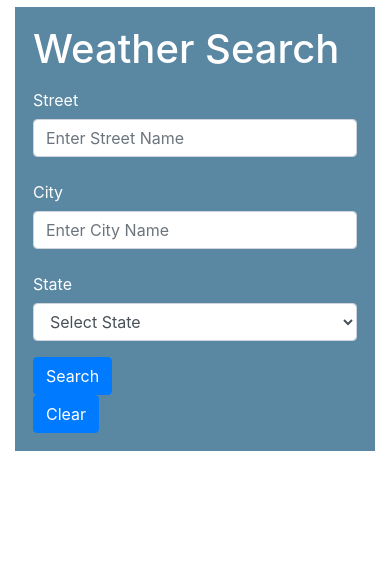
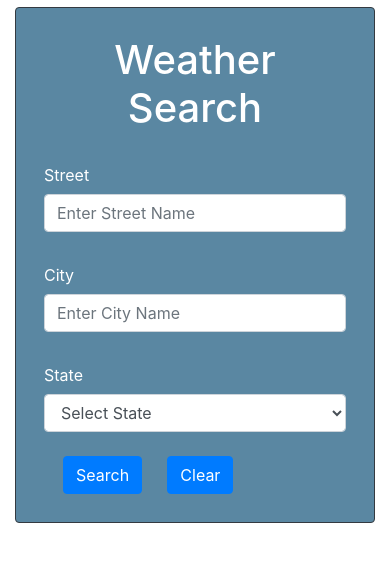
Before and after one commit to pputra/weather-search-web, an Angular app in the folder client/: page / in a window 390 px wide. Shown: the top 562 px of the page. Built offline with nearby package versions, Linux system fonts and the light colour scheme.

Commit message:
feat: responsive design for search form

```diff
--- a/client/src/app/weather-search-form/weather-search-form.component.html
+++ b/client/src/app/weather-search-form/weather-search-form.component.html
@@ -1,11 +1,12 @@
-<div id="search-form" class="text-white">
-  <h1>Weather Search</h1>
+<div id="search-form" class="text-white p-4 h-100 rounded border border-dark shadow-lg">
+  <form [formGroup]="addressForm" (ngSubmit)="onSubmit(addressForm.value)" class="p-1">
+    <div class="form-group mb-4">
+      <h1 class="text-center">Weather Search</h1>
+    </div>
 
-  <form [formGroup]="addressForm" (ngSubmit)="onSubmit(addressForm.value)">
-
-    <div class="form-group row">
+    <div class="form-group row mb-4">
       <label for="street-input" class="col-sm-2 col-form-label">Street</label>
-      <div class="col-sm-10">
+      <div class="col-sm-7">
         <input type="street" class="form-control" id="street-input" aria-describedby="streetHelp"
           placeholder="Enter Street Name" formControlName="street">
         <small id="street-input-empty-warning" class="text-danger" *ngIf="showErrorMessages.street">Please enter a
@@ -13,9 +14,9 @@
       </div>
     </div>
 
-    <div class="form-group row">
+    <div class="form-group row mb-4">
       <label for="city-input" class="col-sm-2 col-form-label">City</label>
-      <div class="col-sm-10">
+      <div class="col-sm-7">
         <input type="city" class="form-control" id="city-input" aria-describedby="cityHelp"
           placeholder="Enter City Name" formControlName="city">
         <small id="city-input-empty-warning" class="text-danger" *ngIf="showErrorMessages.city">Please enter a
@@ -23,9 +24,9 @@
       </div>
     </div>
 
-    <div class="form-group row">
+    <div class="form-group row mb-4">
       <label for="state-input" class="col-sm-2 col-form-label">State</label>
-      <div class="col-sm-10">
+      <div class="col-sm-5">
         <select class="form-control" id="state-input" aria-describedby="stateHelp" formControlName="state">
           <option *ngFor="let option of statesOptions | keyvalue" [value]="option.key"
             [attr.selected]="option.value == '' ? true : null">
@@ -37,11 +38,11 @@
       </div>
     </div>
 
-    <div class="row">
-      <div class="col-sm-2">
+    <div class="row ml-1">
+      <div class="col-4 col-lg-1 col-md-1">
         <button type="submit" class="btn btn-primary">Search</button>
       </div>
-      <div class="col-sm-2">
+      <div class="col-2">
         <button type="button" class="btn btn-primary" (click)="onResetForm()">Clear</button>
       </div>
     </div>
```
